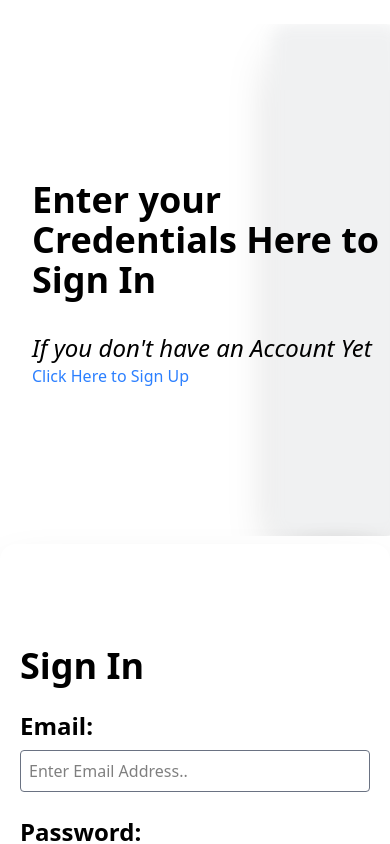
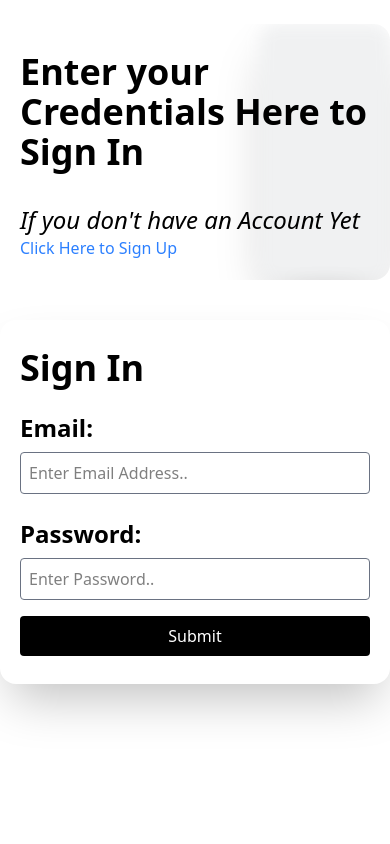
Before and after one commit to Kesther04/Film_App, a React (Vite) app: page /user/auth/signin in a window 390 px wide. Shown: the top 844 px of the page. Built offline with nearby package versions, Linux system fonts and the light colour scheme.

Commit message:
signin/signout ui update

```diff
--- a/src/admin/auth/AdminSignIn.jsx
+++ b/src/admin/auth/AdminSignIn.jsx
@@ -22,8 +22,8 @@ export default function AdminSignIn(){
             .catch((err)=>console.log(err));
         }
         return (
-            <main className="main-auth">
-                <section className="auth">
+            <main className="main-auth flex-col">
+                <section className="auth  h-128">
 
                 <form className="active" action="" method="post" onSubmit={(data)=>signIn(data)}>
                     <h1>Sign In</h1>
--- a/src/admin/auth/AdminSignUp.jsx
+++ b/src/admin/auth/AdminSignUp.jsx
@@ -25,7 +25,7 @@ export default function AdminSignUp(){
 
         return (
             <main className="main-auth">
-                <section className="auth">
+                <section className="auth  h-128">
 
                     <form className="active" onSubmit={(data)=>signUpUser(data)}>
                         <h1>Sign Up</h1>
--- a/src/index.css
+++ b/src/index.css
@@ -66,11 +66,11 @@ main{
 }
 
 .main-auth{
-  @apply w-full xl:mt-0 h-full  mt-0  py-6 sm:p-32  flex flex-col xl:flex-row justify-center content-center gap-2 ;
+  @apply w-full xl:mt-0 h-full  mt-0  py-6 sm:p-32  flex  xl:flex-row justify-center content-center xl:gap-2 ;
 }
 
 .auth{
-  @apply w-full md:w-128 h-128 ;
+  @apply w-full md:w-128 ;
 }
 
 .auth span{
@@ -78,7 +78,7 @@ main{
 }
 
 .auth span.active{
-  @apply w-full h-full flex overflow-hidden rounded-2xl z-10;
+  @apply w-full h-auto xl:h-full flex overflow-hidden rounded-2xl z-10;
 }
 
 
@@ -104,7 +104,7 @@ main{
 }
 
 .auth form.active{
-  @apply visible h-full opacity-100 z-30;
+  @apply visible h-full opacity-100 z-30 ;
 }
 
 .auth h1{
--- a/src/users/auth/SignIn.jsx
+++ b/src/users/auth/SignIn.jsx
@@ -22,8 +22,8 @@ export default function SignIn({auth}) {
         .catch((err)=>console.log(err));
     }
     return (
-        <section className="auth">
-            <span className={auth !== "signin" ? "active  -left-3" : ""}>
+        <section className="auth xl:w-128 xl:h-128">
+            <span className={auth !== "signin" ? "active  xl:-left-3" : ""}>
                 <div className="bg-content left-0"></div>
 
                 <div className="content">
--- a/src/users/auth/SignUp.jsx
+++ b/src/users/auth/SignUp.jsx
@@ -24,8 +24,8 @@ export default function SignUp({auth}) {
 
     return (
 
-        <section className="auth">
-            <span className={auth !== "signup" ? "active  -right-3 justify-end " : ""}>
+        <section className="auth xl:w-128 xl:h-128">
+            <span className={auth !== "signup" ? "active  xl:-right-3 justify-end " : ""}>
                 <div className="bg-content right-0 "></div>
 
                 <div className="content">
--- a/src/users/components/Auth.jsx
+++ b/src/users/components/Auth.jsx
@@ -5,11 +5,14 @@ import ErrorPage from "../pages/ErrorPage";
 
 export default function Auth() {
     let authSign;
+    let respDisp;
     const params = useParams();
     if (params.auth === "signin" || params.auth === "signup"){
         authSign = params.auth;
+        authSign == "signin" && (respDisp = "main-auth flex-col");
+        authSign == "signup" && (respDisp = "main-auth flex-col-reverse");
         return(
-            <main className="main-auth">
+            <main className={respDisp}>
                 <SignUp auth={authSign} />
                 <SignIn auth={authSign} />
             </main>
```
